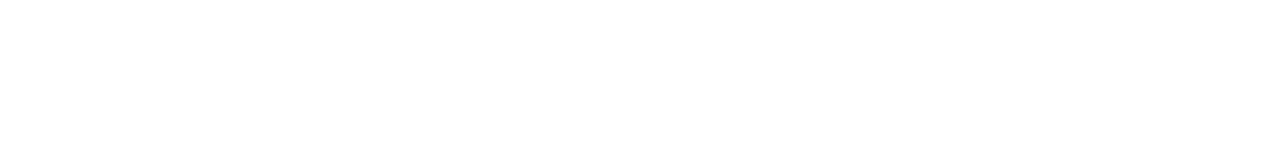
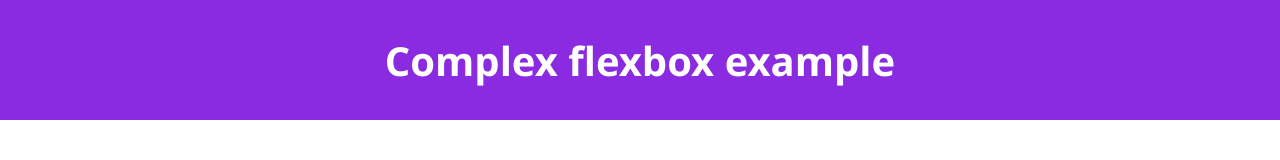
Before and after one commit to itz-XD/web-dev-internship-techies-gateway, a plain HTML site: page Assignments/First Design/Design-00.html in a window 1280 px wide. Drawn offline with Linux system fonts and the light colour scheme.

Commit message:
feat: add and style navbar section

```diff
--- a/Assignments/First Design/Design-00.html
+++ b/Assignments/First Design/Design-00.html
@@ -6,7 +6,7 @@
     <title>Design-00</title>
 
     <style>
-      /* Base Reset */
+      /* ================= BASE RESET ================= */
       * {
         margin: 0;
         padding: 0;
@@ -19,23 +19,36 @@
         height: 100%;
         width: 100%;
       }
+
+      /* ================= NAVBAR ================= */
+      #nav {
+        min-height: 120px;
+        width: 100%;
+        background-color: blueviolet;
+        display: flex;
+        align-items: center;
+        justify-content: center;
+        padding: 20px;
+        text-align: center;
+      }
+
+      #nav h1 {
+        color: #fff;
+        font-size: clamp(24px, 4vw, 40px);
+        font-weight: 600;
+      }
     </style>
   </head>
 
   <body>
     <main id="main">
       <nav id="nav">
-        <!-- Navbar content will go here -->
+        <h1>Complex flexbox example</h1>
       </nav>
 
       <section id="home">
-        <div id="left">
-          <!-- Left section content -->
-        </div>
-
-        <div id="right">
-          <!-- Right section content -->
-        </div>
+        <div id="left"></div>
+        <div id="right"></div>
       </section>
     </main>
   </body>
```
